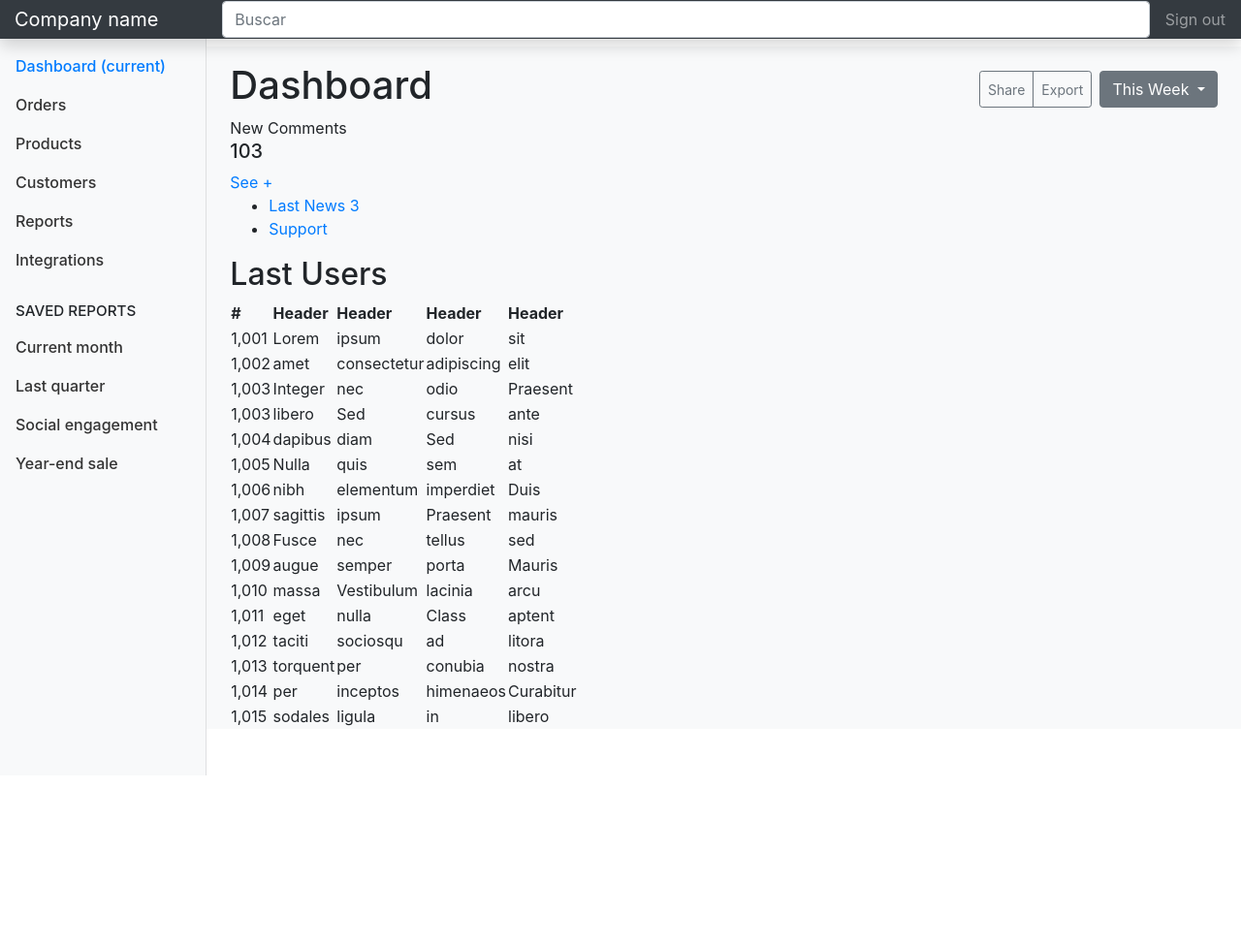
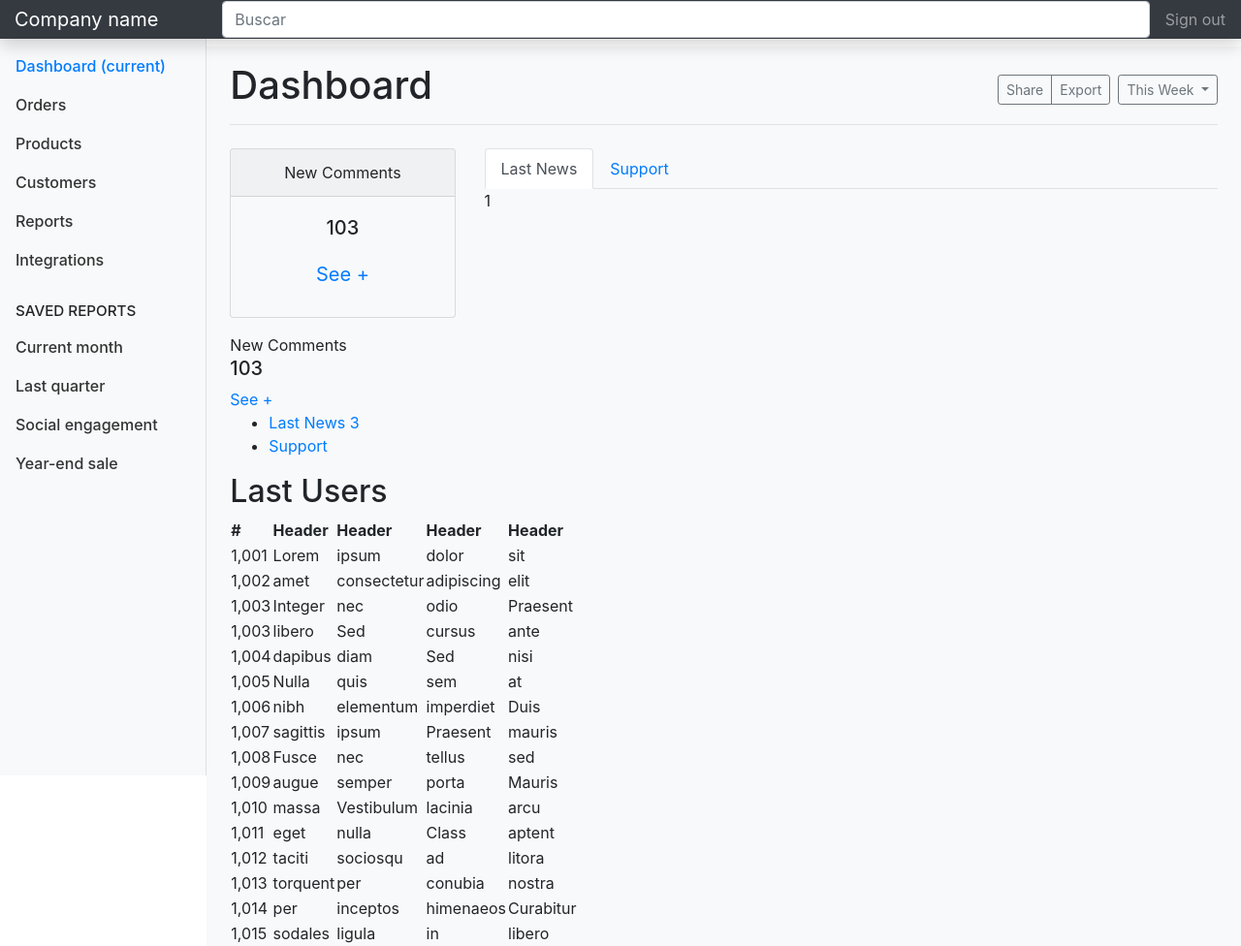
Before and after one commit to CaioCresencio/Dashboard, a plain HTML site: page index.html in a window 1280 px wide. Shown: the whole page at 97% size. Before the commit the page ends 800 px from the top, so only its background shows below. Drawn offline with Linux system fonts and the light colour scheme.

Commit message:
Inclusão das tabs

```diff
--- a/index.html
+++ b/index.html
@@ -93,8 +93,8 @@
 	<main role="main" class="col-10 bg-light ml-auto px-4">
 
 
-		<div class="d-flex justify-content-between align-items-center pt-3 ">
-			<h1 class="">Dashboard</h1>
+		<div class="d-flex justify-content-between align-items-center pt-3 border-bottom pb-2">
+			<h1 style="transition: .5s;">Dashboard</h1>
 			<div class="">
 				<div class="btn-toolbar" role="toolbar" aria-label="Toolbar with button groups">
 					<div class="btn-group mr-2" role="group" aria-label="First group">
@@ -102,8 +102,8 @@
 						<button type="button" class="btn btn-sm btn-outline-secondary">Export</button>
 					</div>
 					<div class="dropdown">
-						<button class="btn btn-secondary dropdown-toggle" type="button" id="dropdownMenuButton"
-							data-toggle="dropdown" aria-haspopup="true" aria-expanded="false">
+						<button class="btn btn-sm btn-outline-secondary dropdown-toggle" type="button"
+							id="dropdownMenuButton" data-toggle="dropdown" aria-haspopup="true" aria-expanded="false">
 							This Week
 						</button>
 						<div class="dropdown-menu dropdown-menu-right" aria-labelledby="dropdownMenuButton">
@@ -116,6 +116,36 @@
 
 			</div>
 		</div>
+		<section class="row mt-4">
+			<div class="col-3">
+				<div class="card text-center bg-light mb-3" style="max-width: 18rem;">
+					<div class="card-header">New Comments</div>
+					<div class="card-body">
+						<h5 class="card-title">103</h5>
+						<a href="" class="btn btn-link btn-lg">See +</a>
+					</div>
+				</div>
+			</div>
+			<div class="col-9">
+				<!--TABS-->
+				<ul class="nav nav-tabs" id="myTab" role="tablist">
+					<li class="nav-item">
+						<a class="nav-link active" id="lastNews-tab" data-toggle="tab" href="#last_news" role="tab"
+							aria-controls="lastNews" aria-selected="true">Last News</a>
+					</li>
+					<li class="nav-item">
+						<a class="nav-link" id="support-tab" data-toggle="tab" href="#support" role="tab"
+							aria-controls="support" aria-selected="false">Support</a>
+					</li>
+				</ul>
+				<div class="tab-content" id="myTabContent">
+					<div class="tab-pane fade show active" id="last_news" role="tabpanel" aria-labelledby="lastNews-tab">1
+					</div>
+					<div class="tab-pane fade" id="support" role="tabpanel" aria-labelledby="support-tab">2</div>
+				</div>
+
+			</div>
+		</section>
 
 		<div class="">
 
```
